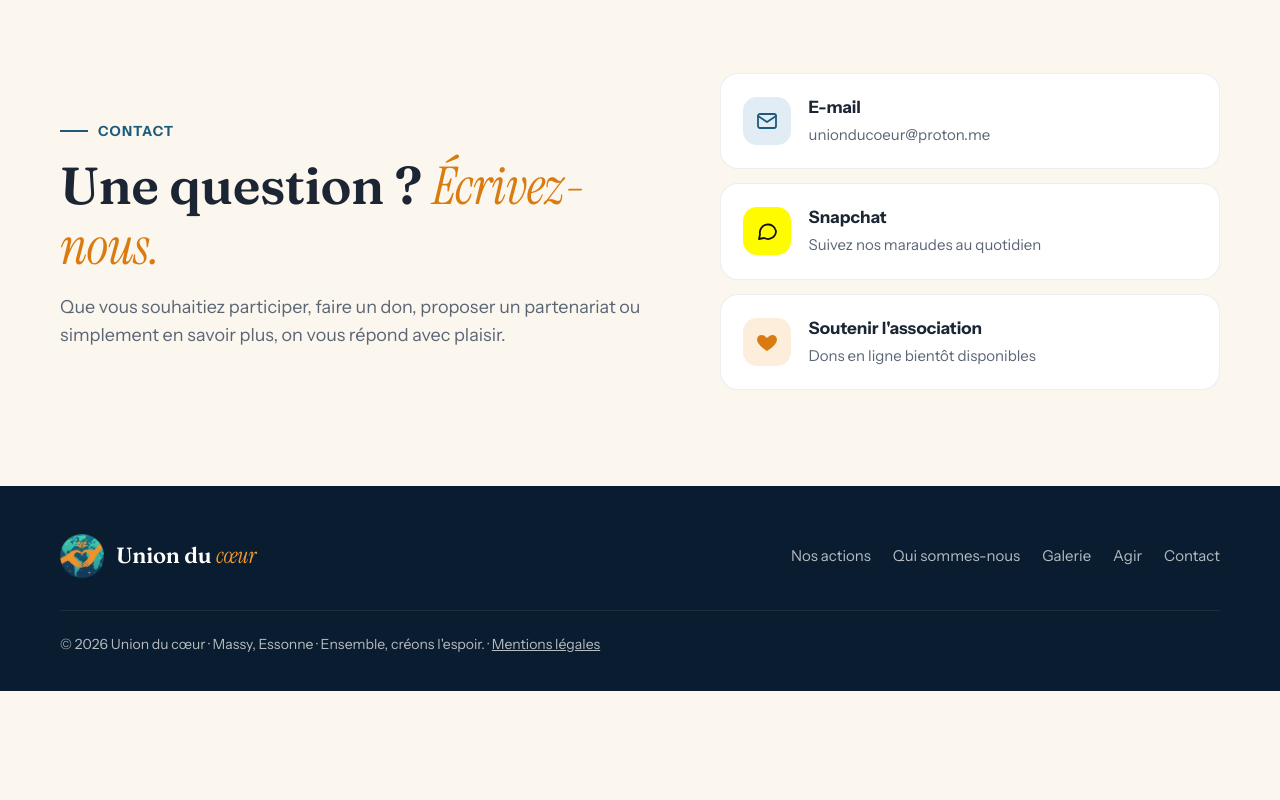
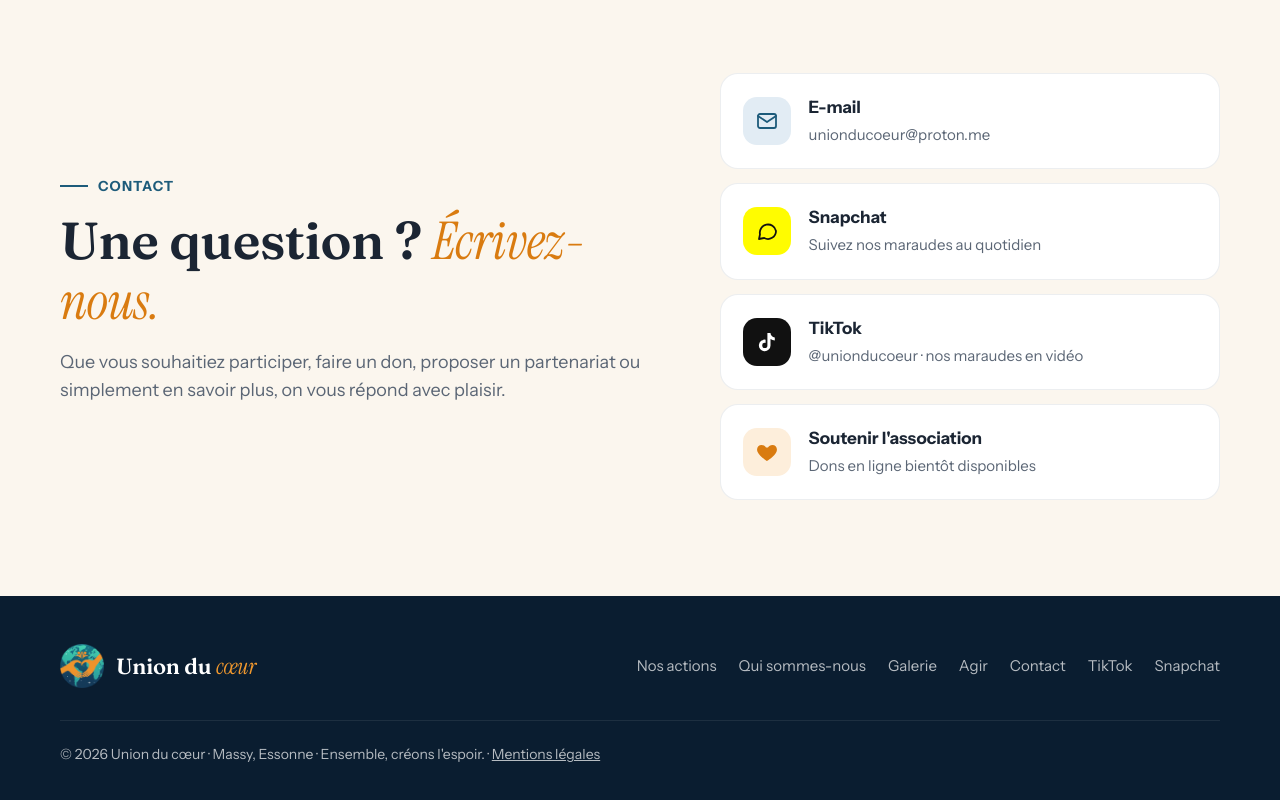
Before and after one commit to unionducoeur/unionducoeur.github.io, a plain HTML site: page index.html in a window 1280 px wide. Shown: the part 5375-6175 px from the top of the page. Before the commit the page ends 6066 px from the top, so only its background shows below. Drawn offline with Linux system fonts and the light colour scheme.

Commit message:
Add files via upload

```diff
--- a/index.html
+++ b/index.html
@@ -707,6 +707,12 @@
             </span>
             <span><b>Snapchat</b><small>Suivez nos maraudes au quotidien</small></span>
           </a>
+          <a class="canal" href="https://www.tiktok.com/@unionducoeur" target="_blank" rel="noopener">
+            <span class="ic" style="background:#111;color:#fff">
+              <svg viewBox="0 0 24 24" fill="currentColor" aria-hidden="true"><path d="M16.6 5.8A4.3 4.3 0 0 1 15.5 3h-3.1v12.4a2.6 2.6 0 1 1-2.6-2.6c.3 0 .5 0 .8.1V9.7a5.8 5.8 0 1 0 4.9 5.7V9.1a7.4 7.4 0 0 0 4.3 1.4V7.4a4.3 4.3 0 0 1-3.2-1.6z"/></svg>
+            </span>
+            <span><b>TikTok</b><small>@unionducoeur · nos maraudes en vidéo</small></span>
+          </a>
           <a class="canal" href="#agir">
             <span class="ic" style="background:#fdeedb;color:var(--orange-fonce)">
               <svg viewBox="0 0 24 24" fill="currentColor"><path d="M12 21s-7.5-4.6-9.5-9.3C1.1 8.3 3.2 5 6.6 5c2 0 3.5 1.1 4.4 2.6h2C13.9 6.1 15.4 5 17.4 5c3.4 0 5.5 3.3 4.1 6.7C19.5 16.4 12 21 12 21z"/></svg>
@@ -730,6 +736,8 @@
         <a href="galerie.html">Galerie</a>
         <a href="#agir">Agir</a>
         <a href="#contact">Contact</a>
+        <a href="https://www.tiktok.com/@unionducoeur" target="_blank" rel="noopener">TikTok</a>
+        <a href="https://www.snapchat.com/add/t2a_940" target="_blank" rel="noopener">Snapchat</a>
       </nav>
       <div class="bas">© <span id="annee">2026</span> Union du cœur · Massy, Essonne · Ensemble, créons l'espoir. · <a href="mentions-legales.html">Mentions légales</a></div>
     </div>
```
